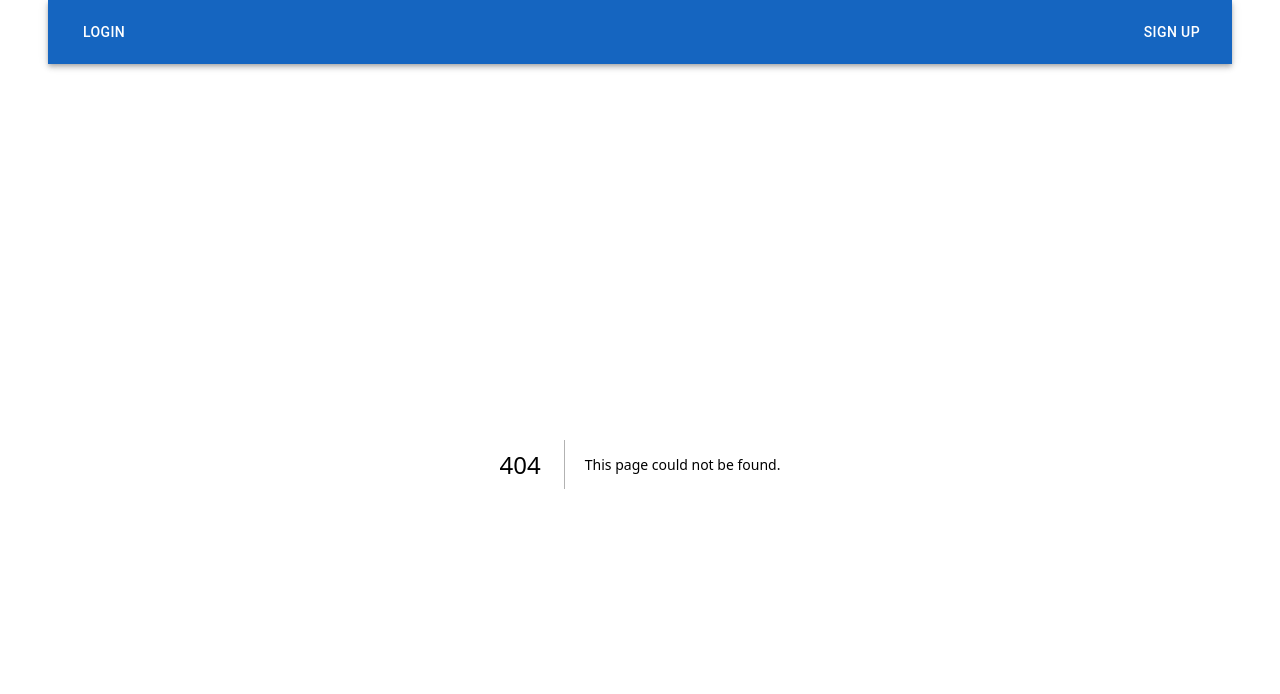
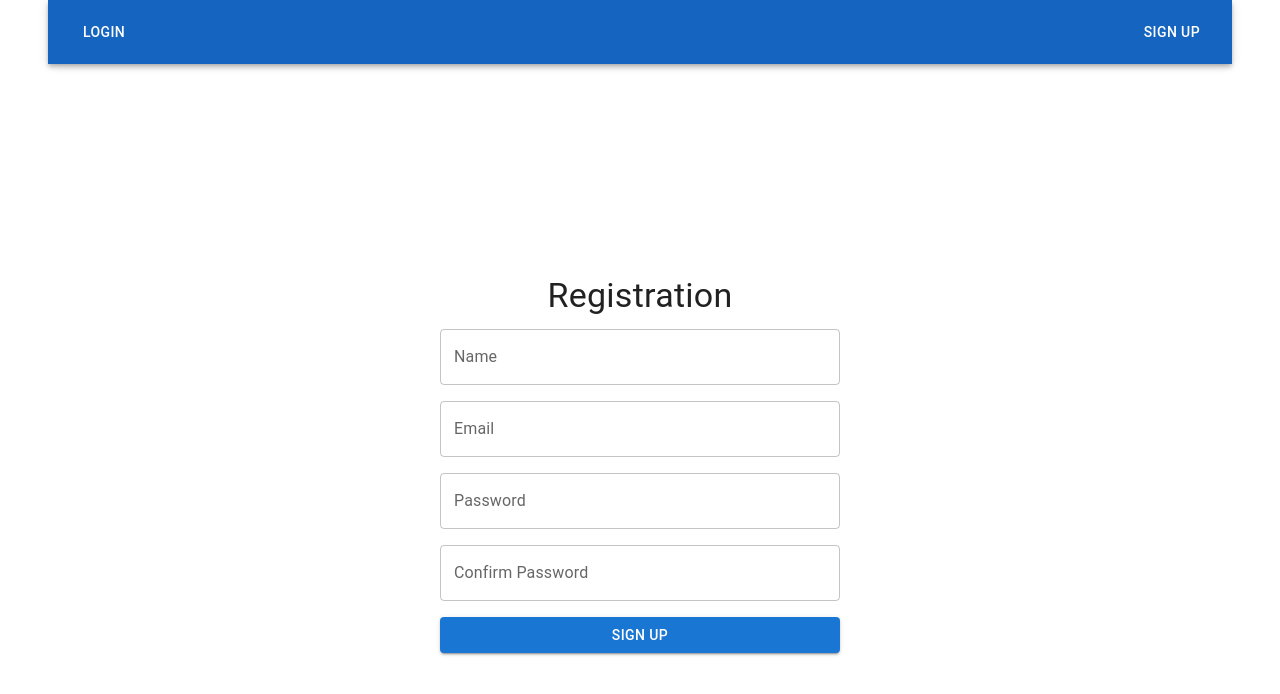
Before and after one commit to evgueniazet/itr-final-task, a Next.js app in the folder client/: page /signup in a window 1280 px wide. Before the commit this address had no page. Shown: the top 694 px of the page. Built offline with nearby package versions, Linux system fonts and the light colour scheme.

Commit message:
feat: login and registration pages with client validation

```diff
--- a/client/package.json
+++ b/client/package.json
@@ -18,11 +18,13 @@
         "eslint-config-airbnb": "^19.0.4",
         "eslint-config-prettier": "^9.1.0",
         "eslint-formatter-table": "^7.32.1",
+        "formik": "^2.4.5",
         "next": "^14.1.0",
         "prettier": "^3.2.5",
         "react": "^18.2.0",
         "react-dom": "^18.2.0",
-        "styled-components": "^6.1.8"
+        "styled-components": "^6.1.8",
+        "yup": "^1.3.3"
     },
     "devDependencies": {
         "@types/node": "^20.11.24",
--- /dev/null
+++ b/client/src/app/signin/utils/signInValidationSchema.ts
@@ -0,0 +1,6 @@
+import * as Yup from 'yup';
+
+export const signInValidationSchema = Yup.object().shape({
+    email: Yup.string().email('Invalid email').required('Email is required'),
+    password: Yup.string().required('Password is required'),
+});
--- /dev/null
+++ b/client/src/app/signup/page.tsx
@@ -0,0 +1,111 @@
+'use client';
+
+import React from 'react';
+import { useFormik } from 'formik';
+import { TextField, Button, Grid, Typography, Box, useTheme } from '@mui/material';
+import { signUpValidationSchema } from './utils/signUpValidationSchema';
+
+const SignUp = () => {
+    const theme = useTheme();
+
+    const formik = useFormik({
+        initialValues: {
+            name: '',
+            email: '',
+            password: '',
+            confirmPassword: '',
+        },
+        validationSchema: signUpValidationSchema,
+        onSubmit: (values) => {
+            console.log(values);
+        },
+    });
+
+    return (
+        <Box
+            sx={{
+                display: 'flex',
+                justifyContent: 'center',
+                alignItems: 'center',
+                height: '100vh',
+            }}
+        >
+            <Box sx={{ width: '400px' }}>
+                <Typography
+                    variant="h4"
+                    gutterBottom
+                    align="center"
+                    sx={{ color: theme.palette.text.primary }}
+                >
+                    Registration
+                </Typography>
+                <form onSubmit={formik.handleSubmit}>
+                    <Grid container spacing={2}>
+                        <Grid item xs={12}>
+                            <TextField
+                                fullWidth
+                                id="name"
+                                name="name"
+                                label="Name"
+                                value={formik.values.name}
+                                onChange={formik.handleChange}
+                                error={formik.touched.name && Boolean(formik.errors.name)}
+                                helperText={formik.touched.name && formik.errors.name}
+                            />
+                        </Grid>
+                        <Grid item xs={12}>
+                            <TextField
+                                fullWidth
+                                id="email"
+                                name="email"
+                                label="Email"
+                                value={formik.values.email}
+                                onChange={formik.handleChange}
+                                error={formik.touched.email && Boolean(formik.errors.email)}
+                                helperText={formik.touched.email && formik.errors.email}
+                            />
+                        </Grid>
+                        <Grid item xs={12}>
+                            <TextField
+                                fullWidth
+                                id="password"
+                                name="password"
+                                label="Password"
+                                type="password"
+                                value={formik.values.password}
+                                onChange={formik.handleChange}
+                                error={formik.touched.password && Boolean(formik.errors.password)}
+                                helperText={formik.touched.password && formik.errors.password}
+                            />
+                        </Grid>
+                        <Grid item xs={12}>
+                            <TextField
+                                fullWidth
+                                id="confirmPassword"
+                                name="confirmPassword"
+                                label="Confirm Password"
+                                type="password"
+                                value={formik.values.confirmPassword}
+                                onChange={formik.handleChange}
+                                error={
+                                    formik.touched.confirmPassword &&
+                                    Boolean(formik.errors.confirmPassword)
+                                }
+                                helperText={
+                                    formik.touched.confirmPassword && formik.errors.confirmPassword
+                                }
+                            />
+                        </Grid>
+                        <Grid item xs={12}>
+                            <Button type="submit" variant="contained" color="primary" fullWidth>
+                                Sign Up
+                            </Button>
+                        </Grid>
+                    </Grid>
+                </form>
+            </Box>
+        </Box>
+    );
+};
+
+export default SignUp;
--- /dev/null
+++ b/client/src/app/signup/utils/signUpValidationSchema.ts
@@ -0,0 +1,16 @@
+import * as Yup from 'yup';
+
+export const signUpValidationSchema = Yup.object().shape({
+    name: Yup.string().required('Name is required'),
+    email: Yup.string().email('Incorrect email').required('login is required'),
+    password: Yup.string()
+        .min(8, 'password should contain 8 chars minimum')
+        .matches(/(?=.*?[A-Z])/, 'password should contain 1 uppercase letter')
+        .matches(/(?=.*?[a-z])/, 'password should contain 1 lowercase letter')
+        .matches(/(?=.*?[0-9])/, 'password should contain 1 number')
+        .matches(/(?=.*?[#?!@$%^&*-])/, 'password should contain 1 special character')
+        .required('password is required'),
+    confirmPassword: Yup.string()
+        .oneOf([Yup.ref('password'), null], 'Passwords must match')
+        .required('password is required'),
+});
--- a/client/src/components/Header/Header.tsx
+++ b/client/src/components/Header/Header.tsx
@@ -1,22 +1,27 @@
 import React from 'react';
 import { AppBar, Toolbar, Button, useTheme } from '@mui/material';
+import { useRouter } from 'next/navigation';
 
 export const Header: React.FC = () => {
     const [isLoggedIn, setIsLoggedIn] = React.useState(false);
     const theme = useTheme();
+    const router = useRouter();
 
     const handleLogin = () => {
+        router.push('/signin');
         setIsLoggedIn(true);
     };
 
-    const handleSignUp = () => {};
+    const handleSignUp = () => {
+        router.push('/signup');
+    };
 
     const handleLogout = () => {
         setIsLoggedIn(false);
     };
 
     return (
-        <AppBar position="static" sx={{ flexGrow: 1, backgroundColor: theme.palette.primary.dark }}>
+        <AppBar position="sticky" sx={{ flexGrow: 1, backgroundColor: theme.palette.primary.dark }}>
             <Toolbar>
                 {isLoggedIn ? (
                     <Button color="inherit" onClick={handleLogout}>
```
Also changed, not shown: client/src/app/signin/page.tsx (added, +79 -0 lines), client/src/app/users/page.tsx (+4 -3 lines), client/tsconfig.json (+10 -5 lines), 1 other file (tests, documents, lock files or other folders).
